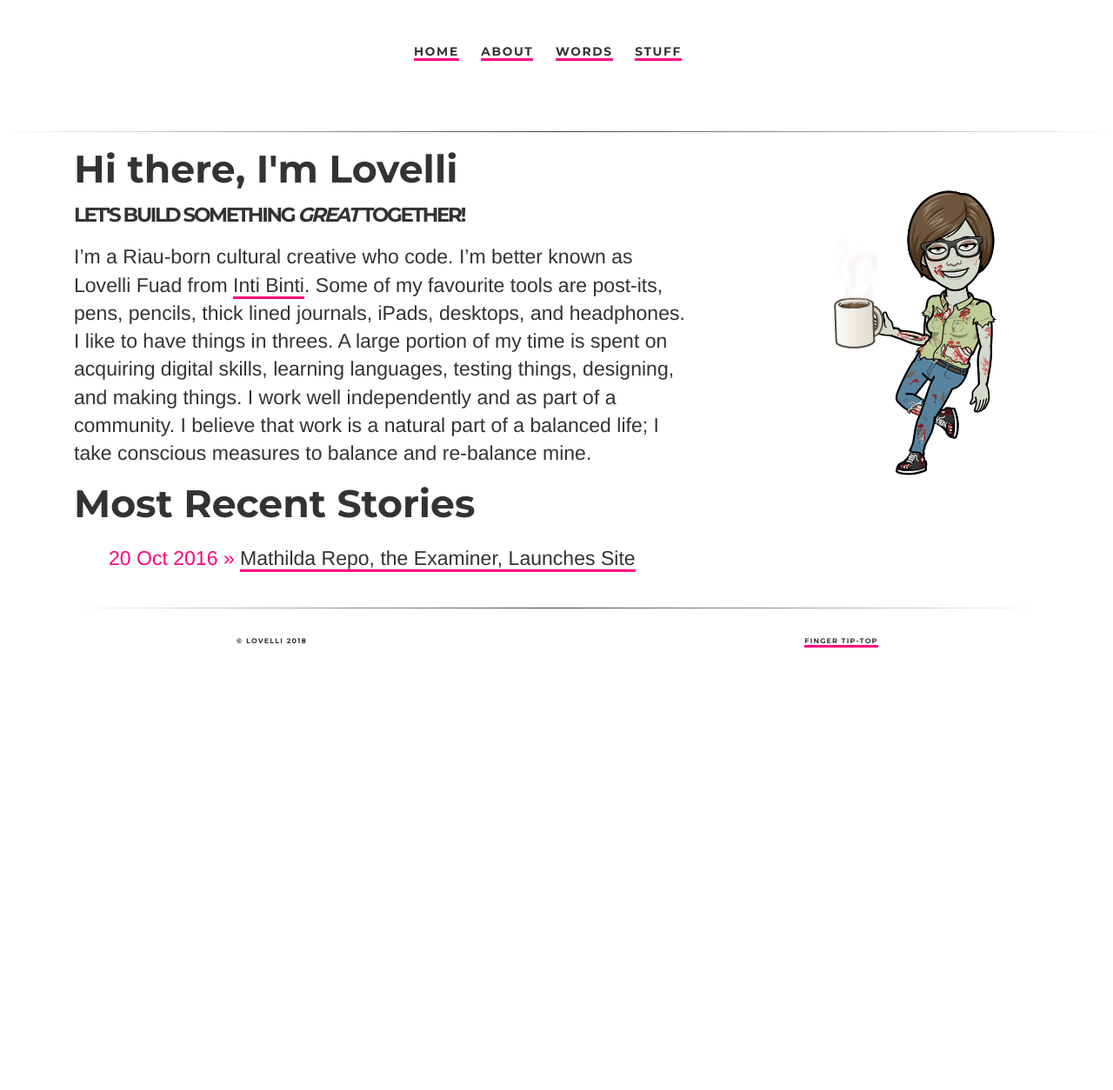
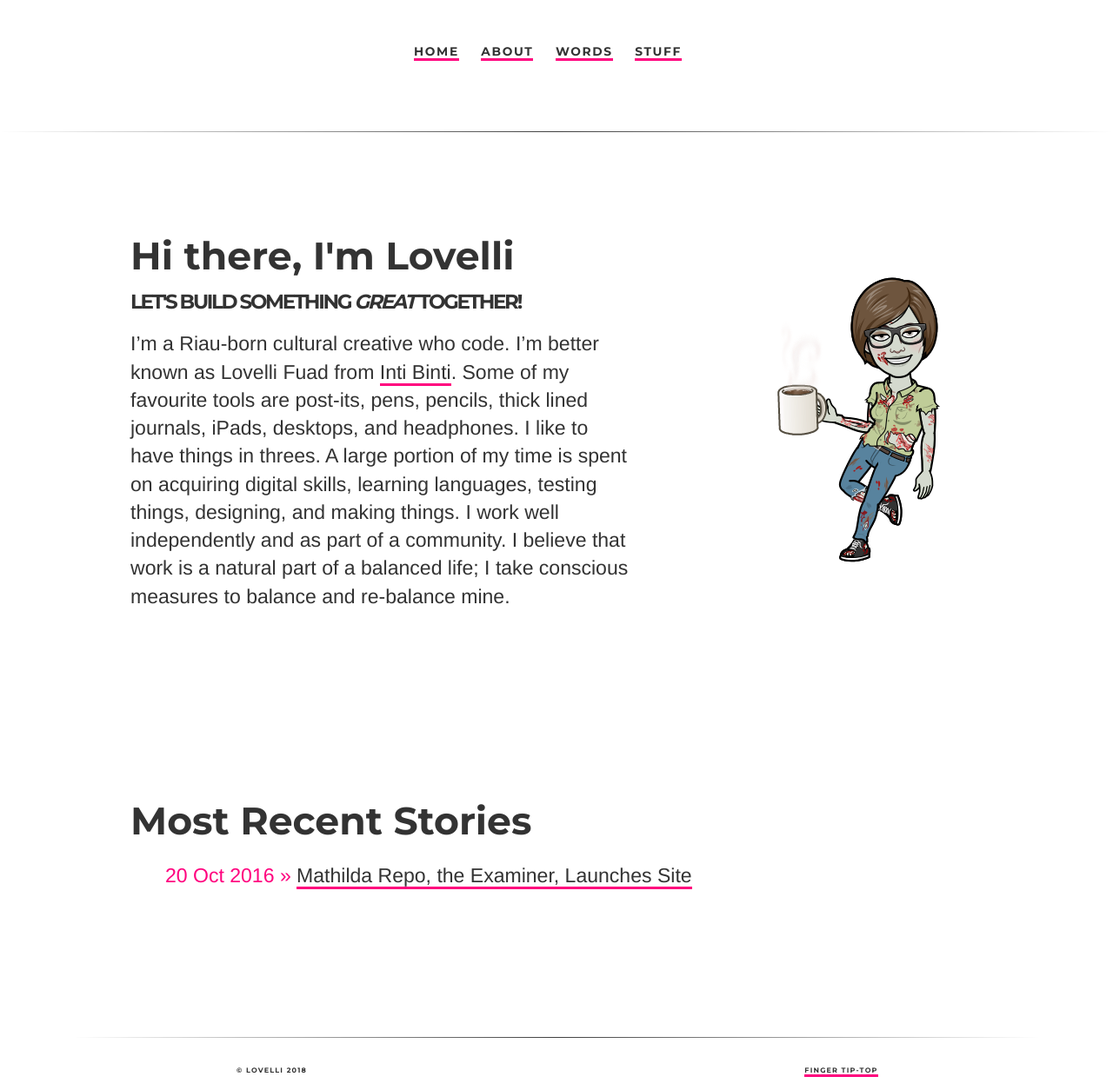
Before and after one commit to ariesti/ariesti.github.io, a Jekyll site: the page built from index.html, in a window 1280 px wide. Shown: the whole page at 87% size. Built offline with Jekyll 4.4.1, drawn with Linux system fonts in a browser that asks for light colours; before the commit the page ends 900 px from its top, so only the background shows below that.

Commit message:
Update index.html

```diff
--- a/index.html
+++ b/index.html
@@ -4,8 +4,8 @@ title: Lovelli Fuad
 tagline: I am known to those who need to know me
 description: Towards digital humanities
 ---
-<div id="page">
-<div>
+<div class="page">
+<div class="content">
 	<a href="https://ko-fi.com/A085SKR">
 	<img src="/assets/1-Halloween.png" alt="Flowers in Chania" style="float:right" />
 	</a>
@@ -19,7 +19,7 @@ description: Towards digital humanities
 	I work well independently and as part of a community.
 	I believe that work is a natural part of a balanced life; I take conscious measures to balance and re-balance mine.</p>
 </div>
-<div>
+<div class="content">
 	<h1>Most Recent Stories</h1>
 	<ul class="posts">
 
```
